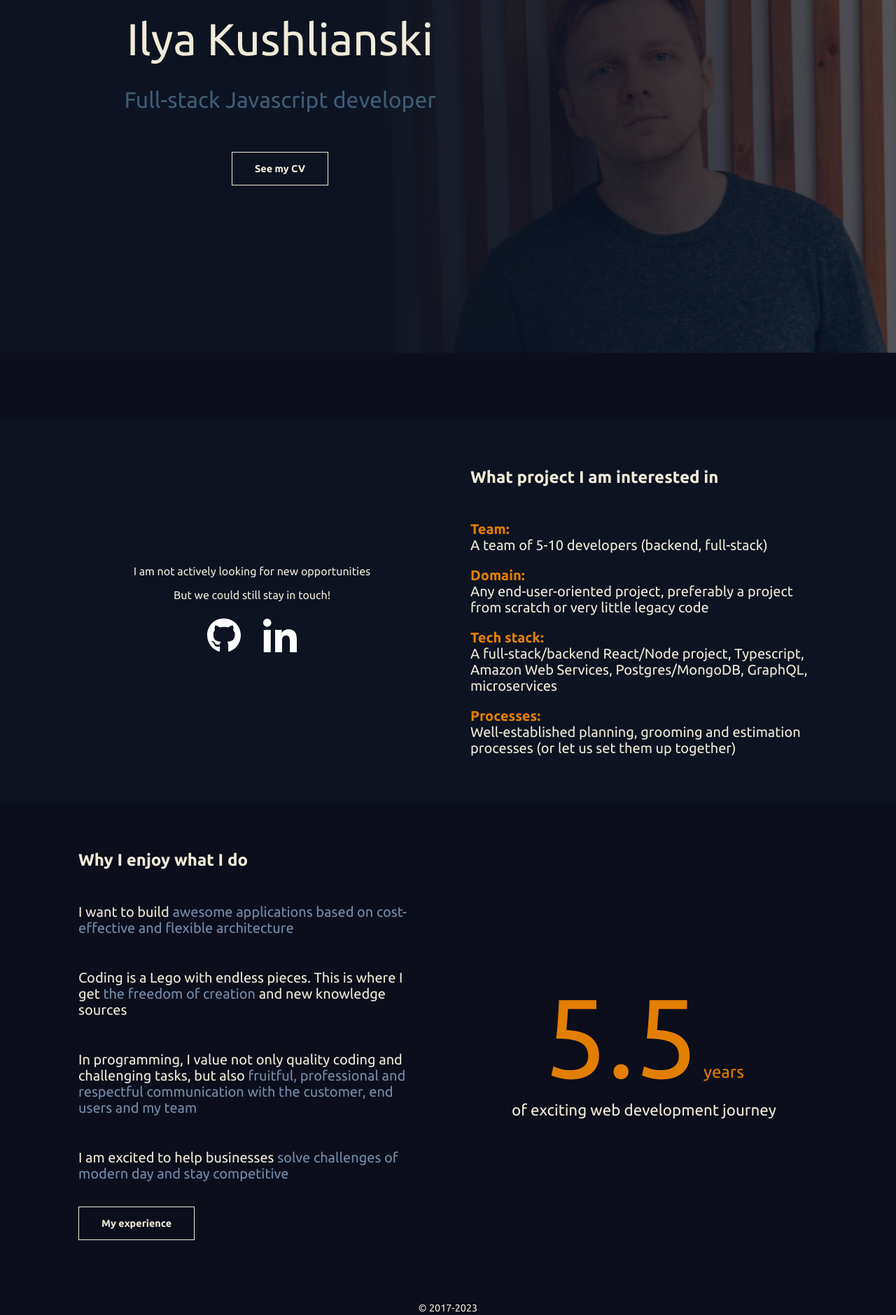
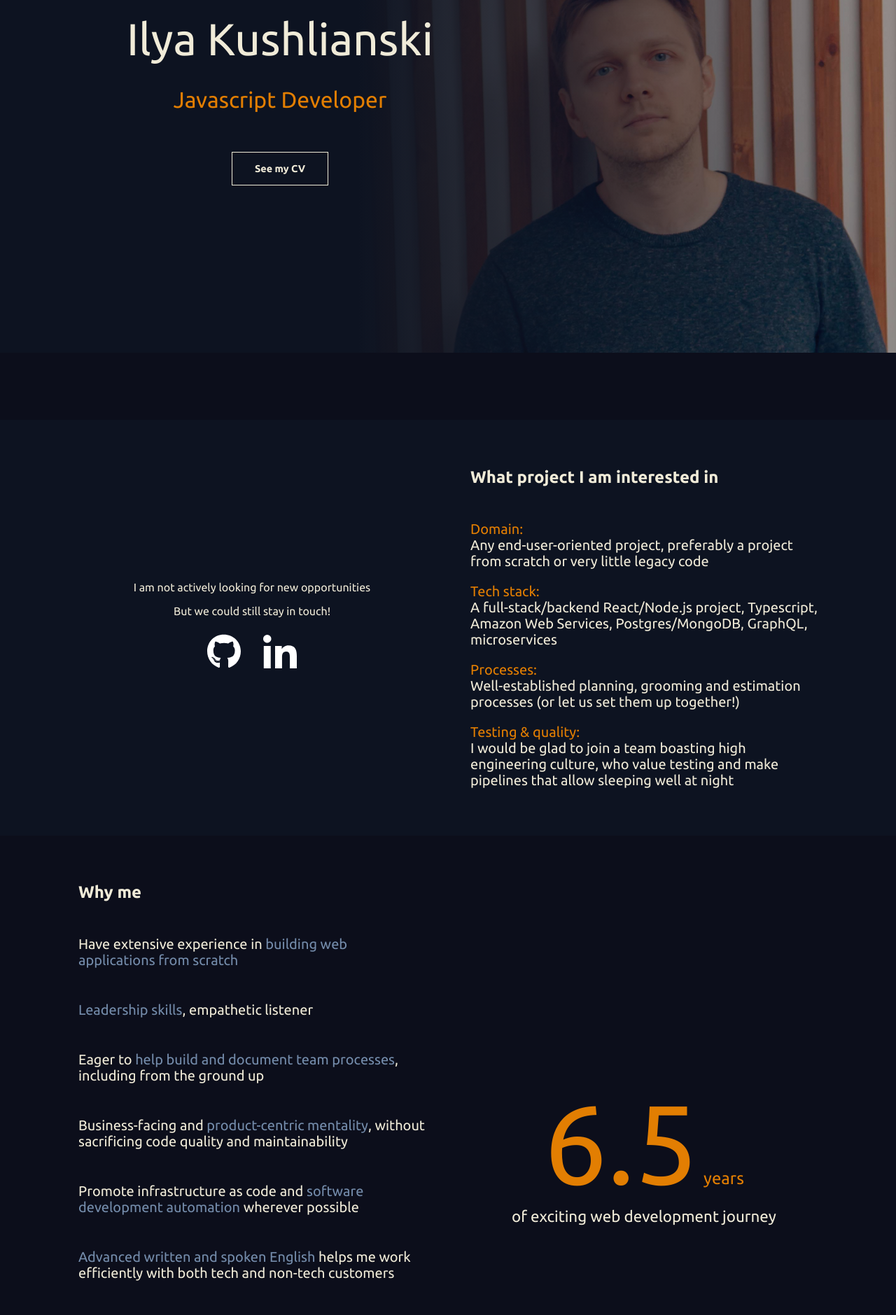
Before and after one commit to ikushlianski/ilya-online-nextjs, a Next.js app: page / in a window 1280 px wide. Shown: the part 260-2139 px from the top of the page at 70% size. Built offline with nearby package versions, Linux system fonts and the light colour scheme.

Commit message:
Update Why Me section, make some stylistic changes
Signed-off-by: Ilya Kushlianski <kushliansky@gmail.com>

```diff
--- a/src/components/CV/CVHeader.js
+++ b/src/components/CV/CVHeader.js
@@ -18,7 +18,9 @@ export const CVHeader = () => {
       </div>
       <div className="MainInfo__Right">
         <h1 className="MainInfo__Name">Ilya Kushlianski</h1>
-        <h2 className="MainInfo__Title">Full-stack Javascript Developer</h2>
+        <h2 className="MainInfo__Title">
+          {process.env.MODE === 'fs' ? 'Full-stack ' : ''}Javascript Developer
+        </h2>
         <div className="MainInfo__Contacts">
           <div className="MainInfo__Email">
             <b>Email:</b>{' '}
--- a/src/components/FrontPage/Advantages.js
+++ b/src/components/FrontPage/Advantages.js
@@ -8,23 +8,25 @@ export const Advantages = () => {
       <h2 className="Advantages__Header">What project I am interested in</h2>
       <div className="Advantages__Content">
         <p className="Advantages__Text">
-          <div className="Advantages__Accent">Team:</div>A team of 5-10
-          developers (backend, full-stack)
-        </p>
-        <p className="Advantages__Text">
           <div className="Advantages__Accent">Domain:</div>
           Any end-user-oriented project, preferably a project from scratch or
           very little legacy code
         </p>
         <p className="Advantages__Text">
-          <div className="Advantages__Accent">Tech stack:</div>A
-          full-stack/backend React/Node project, Typescript, Amazon Web
-          Services, Postgres/MongoDB, GraphQL, microservices
+          <div className="Advantages__Accent">Tech stack:</div>
+          {process.env.MODE === 'fe'
+            ? 'A front-end Javascript/Typescript React project, possibly GraphQL, Next.js etc. with more accent on logic rather than purely CSS work. Some backend Node.js work could be also possible'
+            : 'A full-stack/backend React/Node.js project, Typescript, Amazon Web Services, Postgres/MongoDB, GraphQL, microservices'}
         </p>
         <p className="Advantages__Text">
           <div className="Advantages__Accent">Processes:</div>
           Well-established planning, grooming and estimation processes (or let
-          us set them up together)
+          us set them up together!)
+        </p>
+        <p className="Advantages__Text">
+          <div className="Advantages__Accent">Testing & quality:</div>I would be
+          glad to join a team boasting high engineering culture, who value
+          testing and make pipelines that allow sleeping well at night
         </p>
       </div>
     </div>
--- a/src/components/FrontPage/Advantages.scss
+++ b/src/components/FrontPage/Advantages.scss
@@ -15,5 +15,4 @@
 
 .Advantages__Accent {
   color: var(--accent2);
-  font-weight: 600;
 }
--- a/src/components/FrontPage/ExperienceYears.js
+++ b/src/components/FrontPage/ExperienceYears.js
@@ -3,7 +3,9 @@ import React from 'react';
 import './ExperienceYears.scss';
 
 export const ExperienceYears = () => {
-  const webDevWorksStart = new Date('Jun 1, 2018');
+  const webDevWorksStart = new Date(
+    process.env.MODE === 'fe' ? 'Jun 1, 2018' : 'Jun 1, 2017',
+  );
   const msInYear = 3.154e10;
 
   const overallYears = round((Date.now() - webDevWorksStart) / msInYear);
--- a/src/components/FrontPage/Intro.js
+++ b/src/components/FrontPage/Intro.js
@@ -10,7 +10,9 @@ export const Intro = () => (
     <div className="Intro__Mobile hidden-md">
       <img src="/ilya.jpeg" alt="Ilya Kushlianski" className="Intro__Image" />
       <p className="Intro__Primary">Ilya Kushlianski</p>
-      <p className="Intro__Secondary">Full-stack Javascript developer</p>
+      <p className="Intro__Secondary">
+        {process.env.MODE === 'fs' ? 'Full-stack ' : ''}Javascript Developer
+      </p>
     </div>
     <div className="Intro__Desktop shown-md">
       {/*<img src="/cover-photo-main2-optimized.jpeg" alt="Ilya Kushlianski" className="Intro__ImageDesktop" />*/}
@@ -18,7 +20,7 @@ export const Intro = () => (
       <div className="Intro__DesktopInfoContainer">
         <p className="Intro__PrimaryDesktop shown-md">Ilya Kushlianski</p>
         <p className="Intro__SecondaryDesktop shown-md">
-          Full-stack Javascript developer
+          {process.env.MODE === 'fs' ? 'Full-stack ' : ''}Javascript Developer
         </p>
         <div className="Intro__Controls shown-md">
           <Button inverted href={getLinkByAlias('cv')}>
--- a/src/components/FrontPage/Intro.scss
+++ b/src/components/FrontPage/Intro.scss
@@ -39,7 +39,7 @@
     position: absolute;
     width: 100%;
     height: 700px;;
-    background: linear-gradient(270deg, transparent -100%, #0D1321 60%);
+    background: linear-gradient(270deg, transparent -25%, #0D1321 60%);
   }
 
   &__DesktopInfoContainer {
@@ -74,7 +74,7 @@
 
     &Desktop {
       font-size: 2rem;
-      color: var(--secondary);
+      color: var(--accent2);
       margin: 2rem 0;
     }
   }
--- a/src/components/FrontPage/Motivation.js
+++ b/src/components/FrontPage/Motivation.js
@@ -8,40 +8,60 @@ import './Motivation.scss';
 export const Motivation = () => {
   return (
     <div className="Motivation">
-      <h2 className="Motivation__Header">Why I enjoy what I do</h2>
+      <h2 className="Motivation__Header">Why me</h2>
       <ul className="Motivation__List">
         <li className="Motivation__ListGroup">
           <ul>
             <li className="Motivation__ListItem">
-              I want to build{' '}
+              Have extensive experience in{' '}
               <span className="Motivation__Accent">
-                awesome applications based on cost-effective and flexible
-                architecture
+                building web applications from scratch
               </span>
             </li>
+            {process.env.MODE !== 'fe' && (
+              <li className="Motivation__ListItem">
+                <span className="Motivation__Accent">Leadership skills</span>,
+                empathetic listener
+              </li>
+            )}
             <li className="Motivation__ListItem">
-              Coding is a Lego with endless pieces. This is where I get{' '}
+              Eager to{' '}
               <span className="Motivation__Accent">
-                the freedom of creation
-              </span>{' '}
-              and new knowledge sources
+                help build and document team processes
+              </span>
+              , including from the ground up
             </li>
           </ul>
         </li>
         <li className="Motivation__ListGroup">
           <ul>
             <li className="Motivation__ListItem">
-              In programming, I value not only quality coding and challenging
-              tasks, but also{' '}
+              Business-facing and{' '}
               <span className="Motivation__Accent">
-                fruitful, professional and respectful communication with the
-                customer, end users and my team{' '}
+                product-centric mentality
               </span>
+              , without sacrificing code quality and maintainability
+            </li>
+            {process.env.MODE !== 'fe' && (
+              <li className="Motivation__ListItem">
+                Promote infrastructure as code and{' '}
+                <span className="Motivation__Accent">
+                  software development automation
+                </span>{' '}
+                wherever possible
+              </li>
+            )}
+            <li className="Motivation__ListItem">
+              <span className="Motivation__Accent">
+                Advanced written and spoken English
+              </span>{' '}
+              helps me work efficiently with both tech and non-tech customers
             </li>
             <li className="Motivation__ListItem">
-              I am excited to help businesses{' '}
+              Encourage proper backlog management, love clean and transparent
+              Jira,{' '}
               <span className="Motivation__Accent">
-                solve challenges of modern day and stay competitive
+                value and encourage transparency in team work
               </span>
             </li>
           </ul>
--- a/src/components/FrontPage/MyTopSkills.js
+++ b/src/components/FrontPage/MyTopSkills.js
@@ -12,7 +12,9 @@ export const MyTopSkills = ({ topSkills }) => {
         <>
           <h2 className="MySkills__Header">Major skills</h2>
           <div className="MySkills__SkillsList">
-            {topSkills.map(skill => (
+            {topSkills
+              .sort((a, b) => a.order - b.order)
+              .map(skill => (
                 <div className="MySkills__Box" key={skill._id}>
                   <img
                     className="MySkills__Skill"
--- a/src/components/Layout/Layout.js
+++ b/src/components/Layout/Layout.js
@@ -12,7 +12,7 @@ export const Layout = ({
   children,
   className,
   title = 'Ilya Kushlianski, Javascript Developer',
-  description = 'Full-stack Javascript developer from Minsk. My top skills are Javascript, React, Typescript and Node.js',
+  description = 'Full-stack Javascript developer, based in Poland. My top skills are Javascript, React, Typescript and Node.js',
 }) => {
   const [menuOpen, setMenuOpen] = React.useState(false);
   const [ctaOpen, setCtaOpen] = React.useState(false);
--- a/src/components/Skills/SkillsBox.scss
+++ b/src/components/Skills/SkillsBox.scss
@@ -16,7 +16,7 @@
 }
 
 .SkillsBox__Title {
-  color: var(--accent);
+  text-align: center;
 }
 
 .SkillsBox__List {
```
Also changed, not shown: src/components/CV/CVBody.js (+37 -16 lines). Lines whose indentation alone changed are shown as unchanged.
